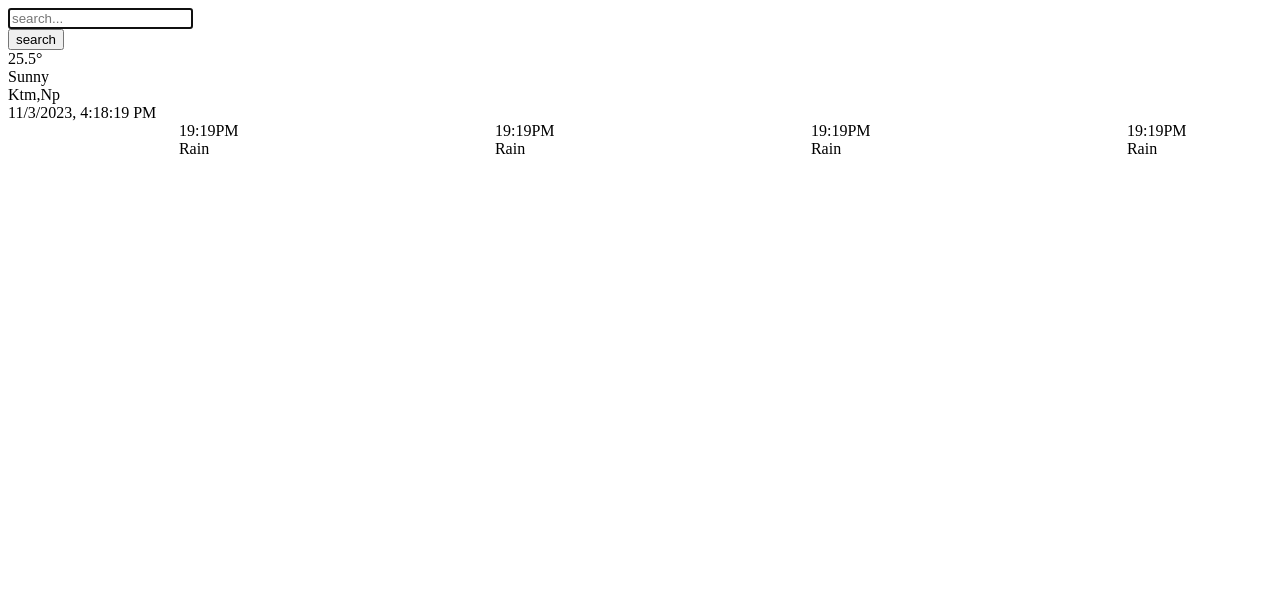
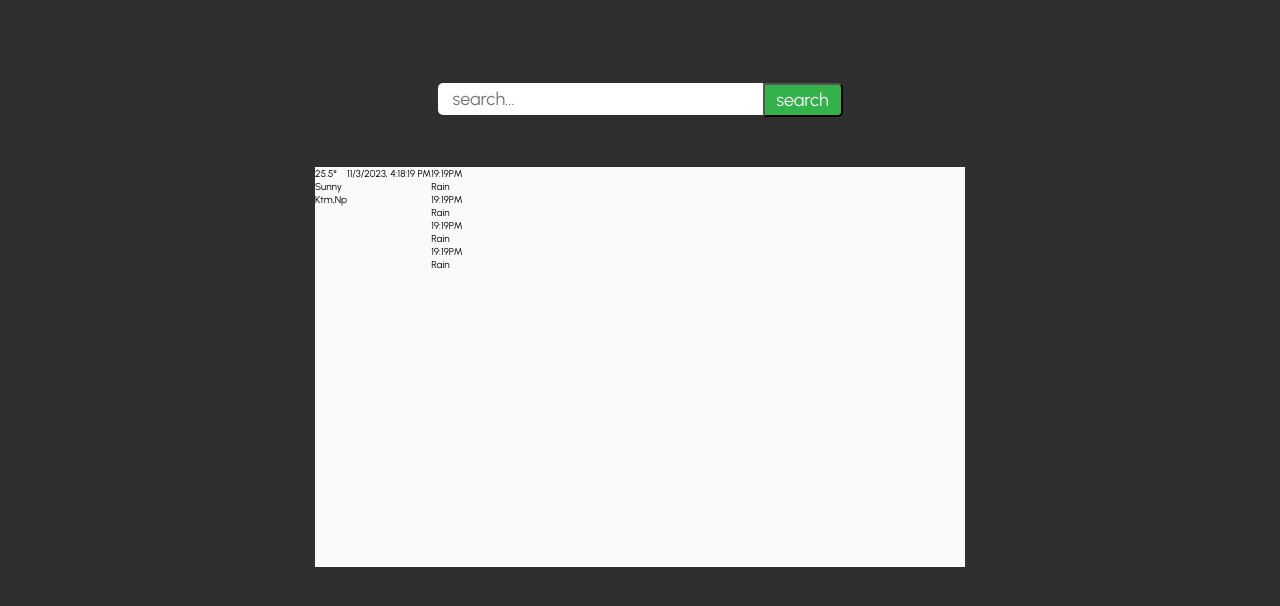
Before and after one commit to Rajan-7/JsLibrary, a React (Create React App) app: page / in a window 1280 px wide. Shown: the top 606 px of the page. Built offline with nearby package versions, Linux system fonts and the light colour scheme; some icons are missing; a web font is replaced by a local one.

Commit message:
Feat:search section UI complete

```diff
--- a/src/components/Project/Weath3r/style.css
+++ b/src/components/Project/Weath3r/style.css
@@ -1,10 +1,73 @@
-.temp-four-section{
-    display: grid;
-    grid-template-columns: repeat(4,1fr);
+* {
+  margin: 0;
+  padding: 0;
+  box-sizing: border-box;
+  font-family: "Urbanist";
+}
+html {
+  font-size: 62.5%;
+}
 
-    & .temp-section{
-        display: flex;
-        flex-direction: row;
-        justify-content: space-evenly;
+:root {
+    --widget-background:#fafafa;
+  --btn-hover--color: #1F8A70;
+  --text-color: #fff;
+  --bg-color: #2f2f2f;
+  --btn-background: #33b249;
+}
+
+body {
+  height: 100vh;
+  width: 100vw;
+  background-color: var(--bg-color);
+  display: grid;
+  place-items: center;
+}
+
+/* search section */
+.search {
+  margin-top: -15rem;
+  margin-bottom: 5rem;
+  display: flex;
+  justify-content: center;
+
+  & .search-input {
+    width: 32.5rem;
+    & .input {
+      width: 100%;
+      height: 3.2rem;
+      padding-left: 1.5rem;
+      line-height: 1.5;
+      font-size: 1.8rem;
+      outline: none;
+      border: none;
+      border-top-left-radius: 0.5rem;
+      border-bottom-left-radius: 0.5rem;
     }
+  }
+  & .search-button {
+
+    & .btn {
+      cursor: pointer;
+      width: 8rem;
+      height: 3.4rem;
+      font-size: 1.8rem;
+      color: var(--text-color);
+      background-color: var(--btn-background);
+      border-top-right-radius: 0.5rem;
+      border-bottom-right-radius: 0.5rem;
+
+      &:hover {
+        background-color: var(--btn-hover--color);
+      }
+    }
+  }
 }
+
+/* widget section */
+.widget{
+    display: flex;
+    height: 40rem;
+    width: 65rem;
+    background-color: var(--widget-background);
+}
```
